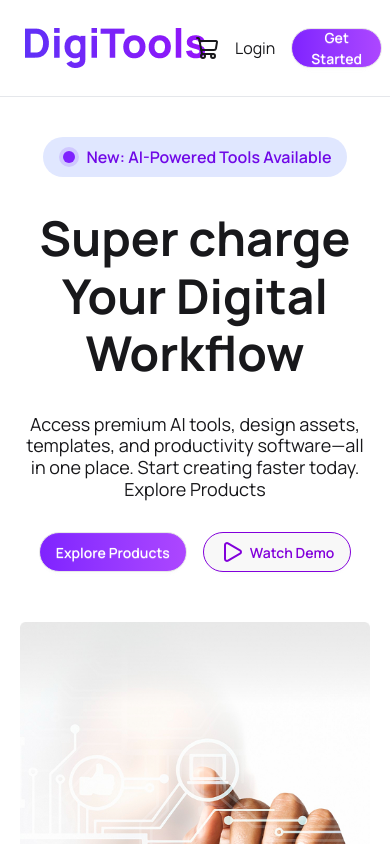
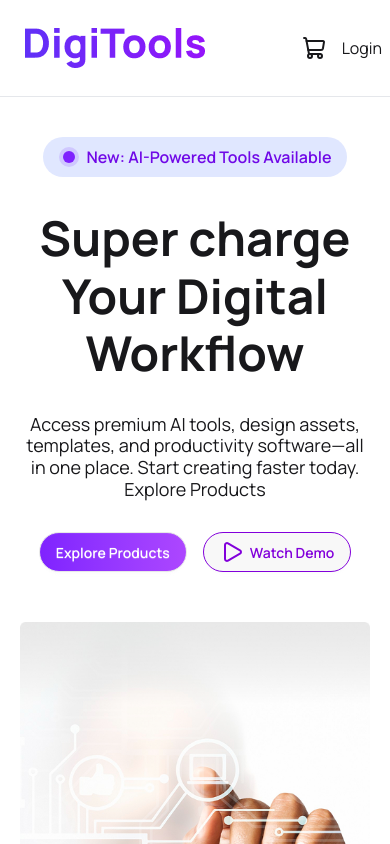
Before and after one commit to fatematz/DigiTools-Platform, a React (Vite) app: page / in a window 390 px wide. Shown: the top 844 px of the page. Built offline with nearby package versions, Linux system fonts and the light colour scheme.

Commit message:
hide get started button on mobile screen & add project README

```diff
--- a/src/Navbar.jsx
+++ b/src/Navbar.jsx
@@ -41,7 +41,7 @@ const Navbar = ({ cartCount }) => {
                             )}
                         </div>
                         <div className=''>Login</div>
-                        <div className=''>
+                        <div className='hidden md:block'>
                             <button className='btn  bg-gradient-to-r from-violet-600 to-purple-500 text-white font-semibold  rounded-full '>
                                 Get Started
                             </button>
```
Also changed, not shown: src/README.md (added).
